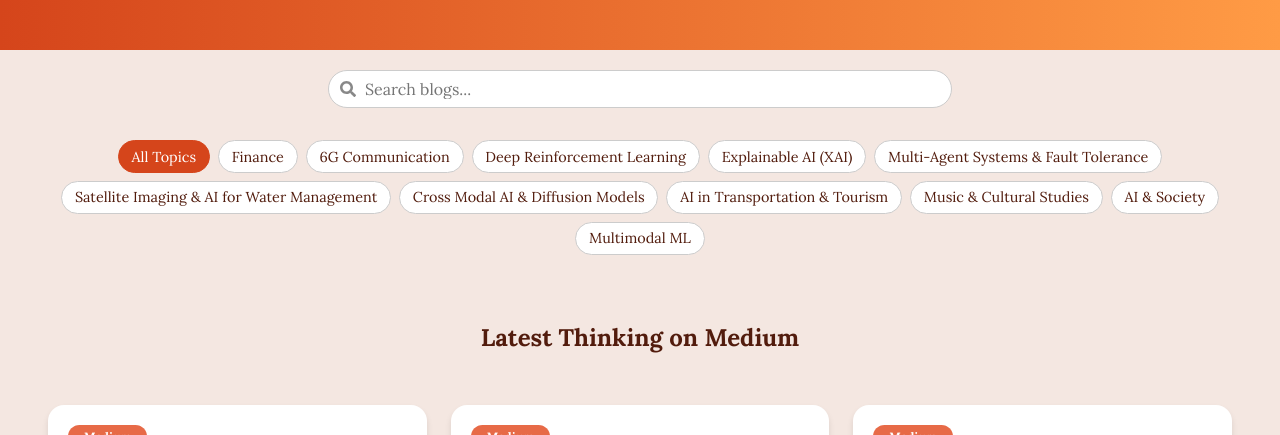
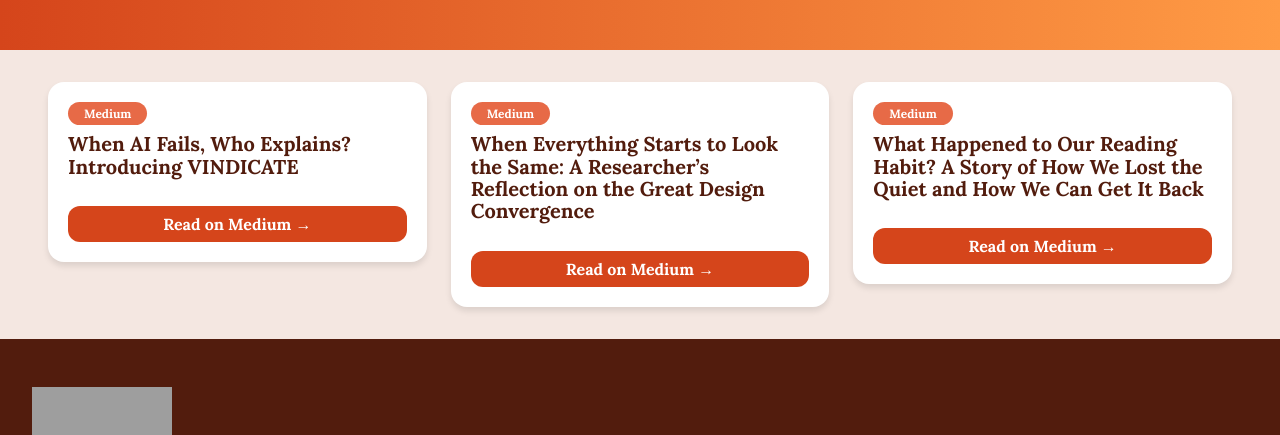
Before and after one commit to vardhango11/NGCN-25, a React (Vite) app in the folder frontend/: page /blogs in a window 1280 px wide. Shown: the part 263-698 px from the top of the page. Built offline with nearby package versions, Linux system fonts and the light colour scheme; grey boxes are pictures that could not be loaded.

Commit message:
removed custom blogs

```diff
--- a/frontend/src/Pages/Blogs/Blogs.css
+++ b/frontend/src/Pages/Blogs/Blogs.css
@@ -172,7 +172,7 @@
 .blog-list-wrapper {
   width: 100%;
   padding: 0 3rem;
-  margin-top: 1rem;
+  margin-top: 2rem;
   margin-bottom: 2rem;
 }
 
--- a/frontend/src/Pages/Blogs/Blogs.jsx
+++ b/frontend/src/Pages/Blogs/Blogs.jsx
@@ -54,50 +54,12 @@ const Blogs = () => {
 
 
       </div>
-      {/* Search Bar */}
-      <div className="filters-wrapper">
-        <div className="search-bar-wrapper">
-          <div className="search-input-wrapper">
-            <FaSearch className="search-icon" />
-            <input
-              type="text"
-              placeholder="Search blogs..."
-              value={search}
-              onChange={(e) => setSearch(e.target.value)}
-              className="search-input"
-            />
-          </div>
-        </div>
 
-        {/* Category Filters */}
-        <div className="category-filters">
-          <button
-            key="all-topics"
-            onClick={handleClearSearch}
-            className={`category-button ${search === '' ? 'active' : ''}`}
-            type="button"
-          >
-            All Topics
-          </button>
-
-          {uniqueCategories.map((category) => (
-            <button
-              key={category}
-              onClick={() => setSearch(category)}
-              className={`category-button ${search === category ? 'active' : ''}`}
-              type="button"
-            >
-              {category}
-            </button>
-          ))}
-
-        </div>
-      </div>
       {/* Blog List */}
       <div className="blog-list-wrapper">
         {filteredMediumBlogs.length > 0 && (
           <section className="featured-articles">
-            <h1>Latest Thinking on Medium</h1>
+            {/* <h1>Latest Thinking on Medium</h1> */}
             <MediumBlogList blogs={filteredMediumBlogs} />
           </section>
         )}
@@ -111,13 +73,16 @@ const Blogs = () => {
               </section>
             )} */}
 
+
             {/* Latest Articles Section */}
+            {/*
             {filteredLatestBlogs.length > 0 && (
               <section className="latest-articles">
                 <h1>Research Articles</h1>
                 <BlogList2 blogs={filteredLatestBlogs} />
               </section>
             )}
+          */}
 
           </>
         ) : (
```
